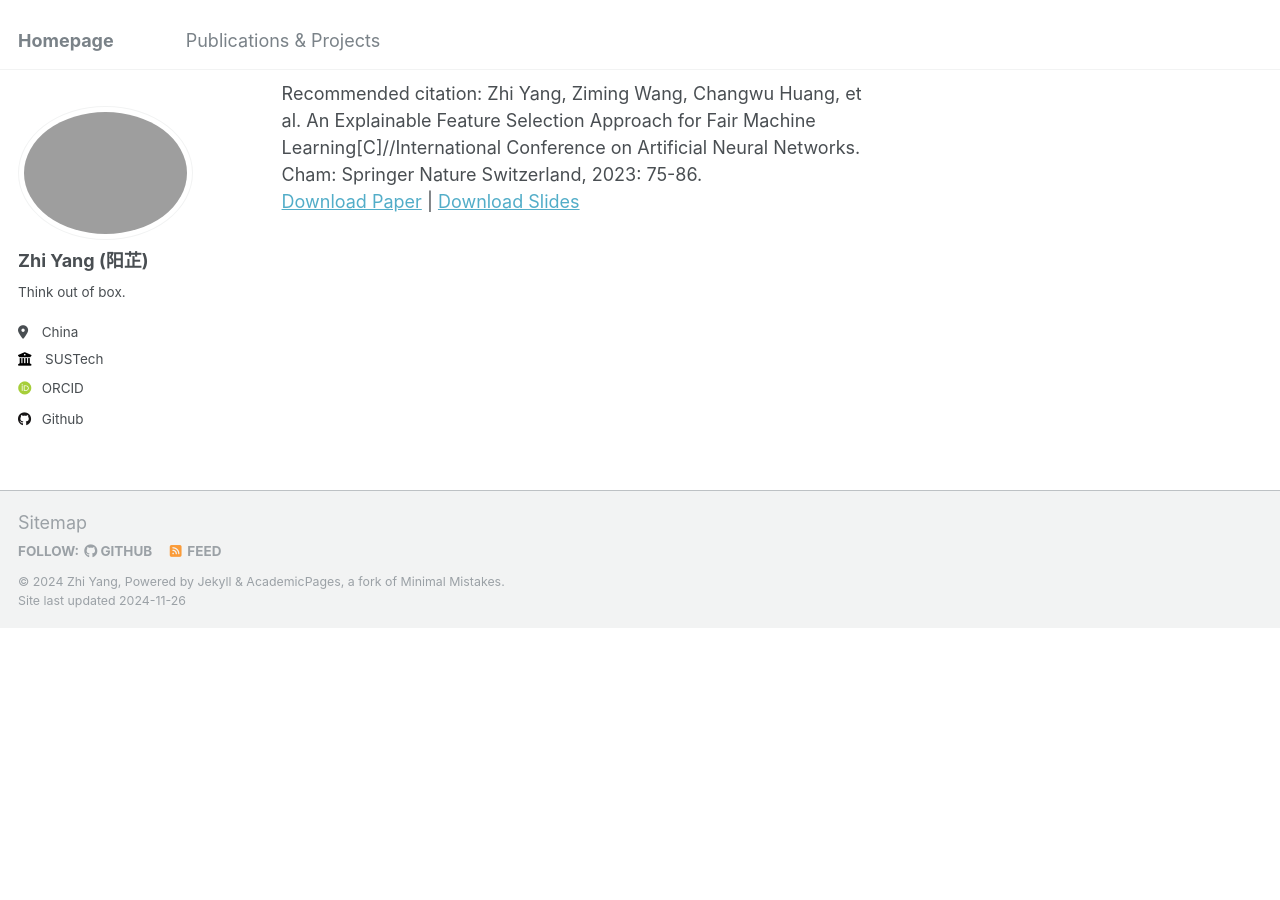
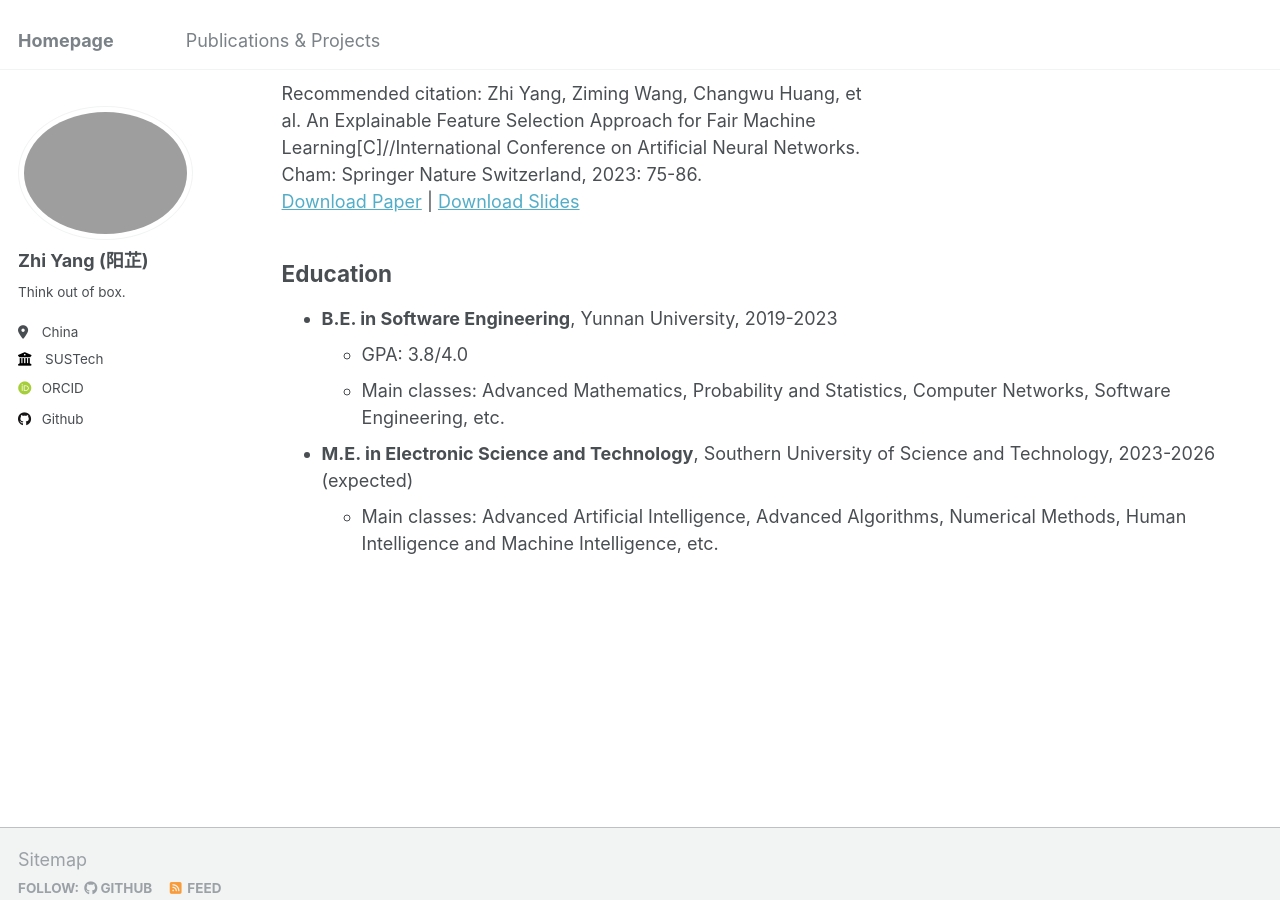
Before and after one commit to ruayz/ruayz.github.io, a Jekyll site: the page built from _pages/publications.html, in a window 1280 px wide and 900 px high, scrolled down 959 px. Built offline with Jekyll 4.4.1, drawn with Linux system fonts in a browser that asks for light colours; some web fonts are replaced; before the commit the page ends 1587 px from its top, so only the background shows below that.

Commit message:
Update publications.html

```diff
--- a/_pages/publications.html
+++ b/_pages/publications.html
@@ -31,3 +31,20 @@ author_profile: true
     {% include archive-single.html %}
   {% endfor %}
 {% endif %}
+
+<h2>Education</h2>
+<ul>
+  <li>
+    <strong>B.E. in Software Engineering</strong>, Yunnan University, 2019-2023
+    <ul>
+      <li>GPA: 3.8/4.0</li>
+      <li>Main classes: Advanced Mathematics, Probability and Statistics, Computer Networks, Software Engineering, etc.</li>
+    </ul>
+  </li>
+  <li>
+    <strong>M.E. in Electronic Science and Technology</strong>, Southern University of Science and Technology, 2023-2026 (expected)
+    <ul>
+      <li>Main classes: Advanced Artificial Intelligence, Advanced Algorithms, Numerical Methods, Human Intelligence and Machine Intelligence, etc.</li>
+    </ul>
+  </li>
+</ul>
```
